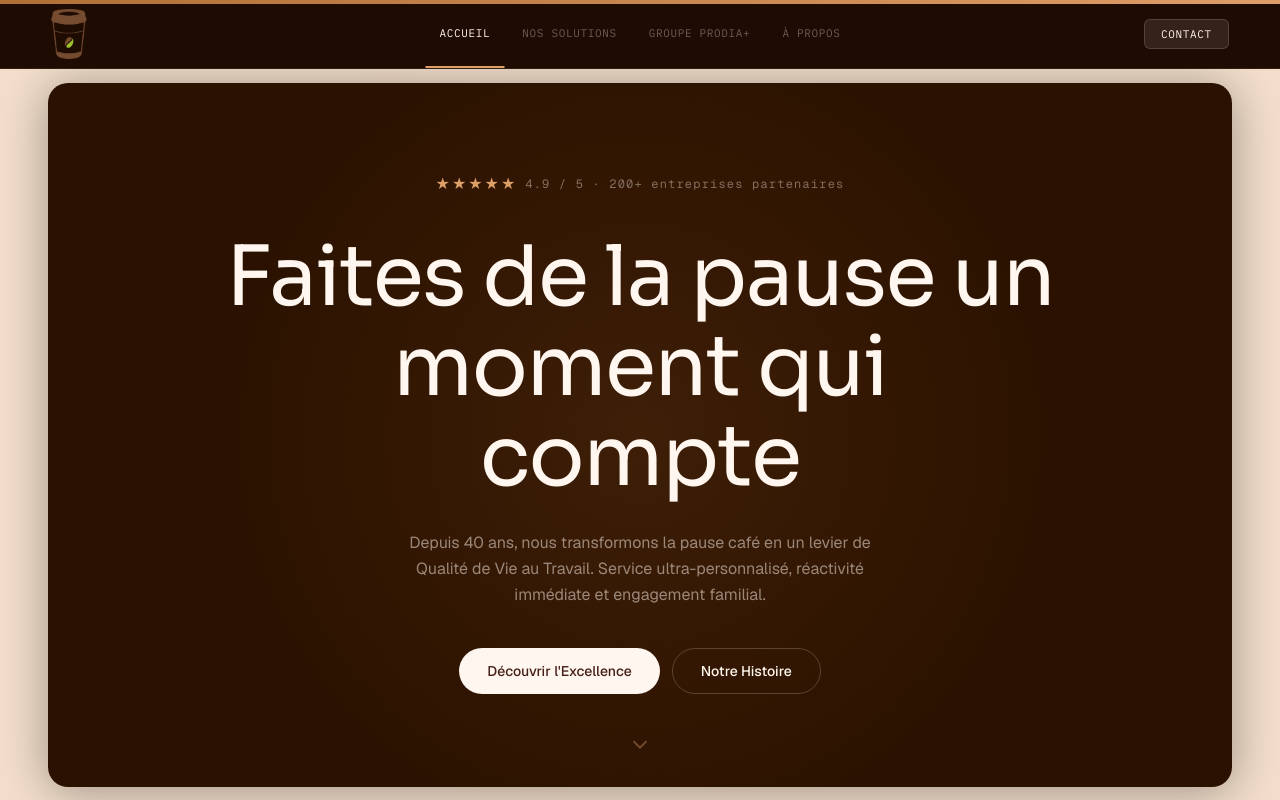
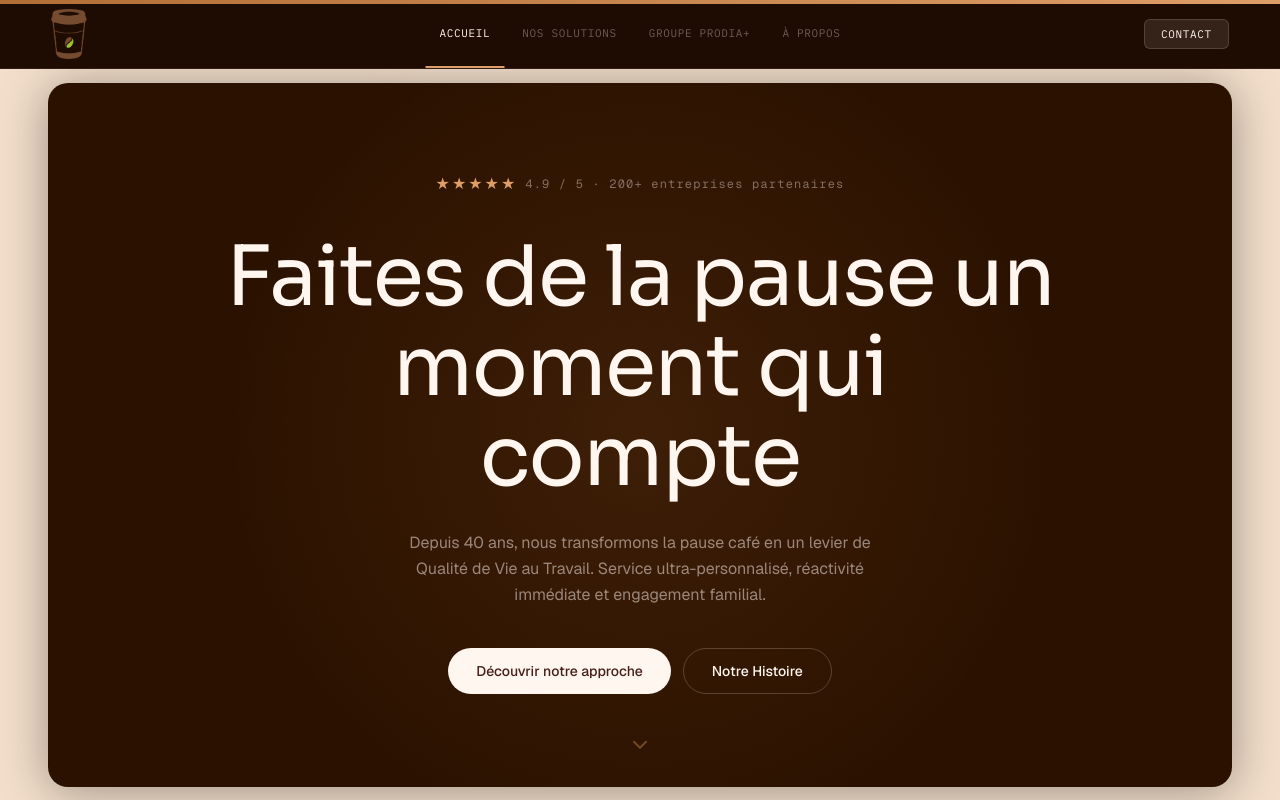
Before and after one commit to nohem-mg/ANS, a Next.js app: page / in a window 1280 px wide. Shown: the top 800 px of the page. Built offline with nearby package versions, Linux system fonts and the light colour scheme; a web font is replaced by a local one.

Commit message:
Update page.tsx

```diff
--- a/src/app/page.tsx
+++ b/src/app/page.tsx
@@ -598,7 +598,7 @@ export default function Home() {
                   whileHover={{ scale: 1.03 }}
                   whileTap={{ scale: 0.97 }}
                 >
-                  Découvrir l'Excellence
+                  Découvrir notre approche
                 </motion.a>
                 <motion.a
                   href="#adn"
```
